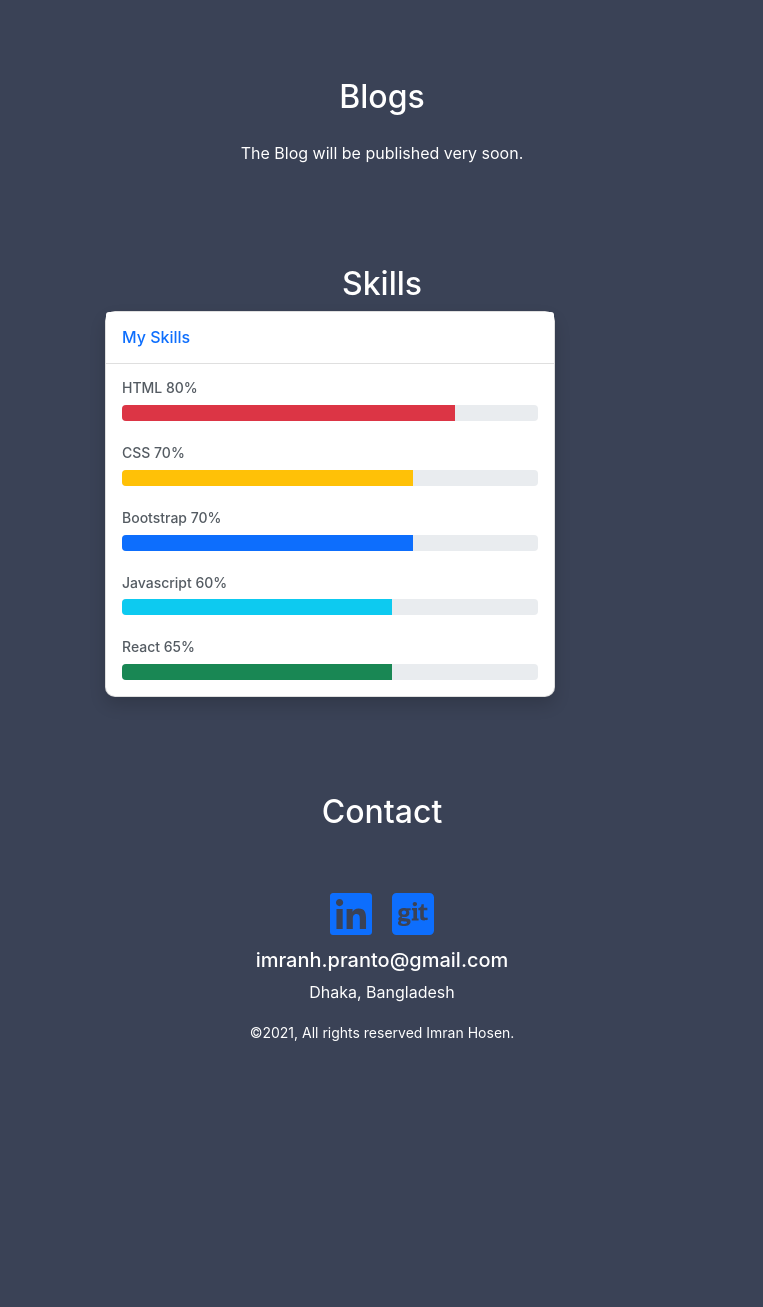
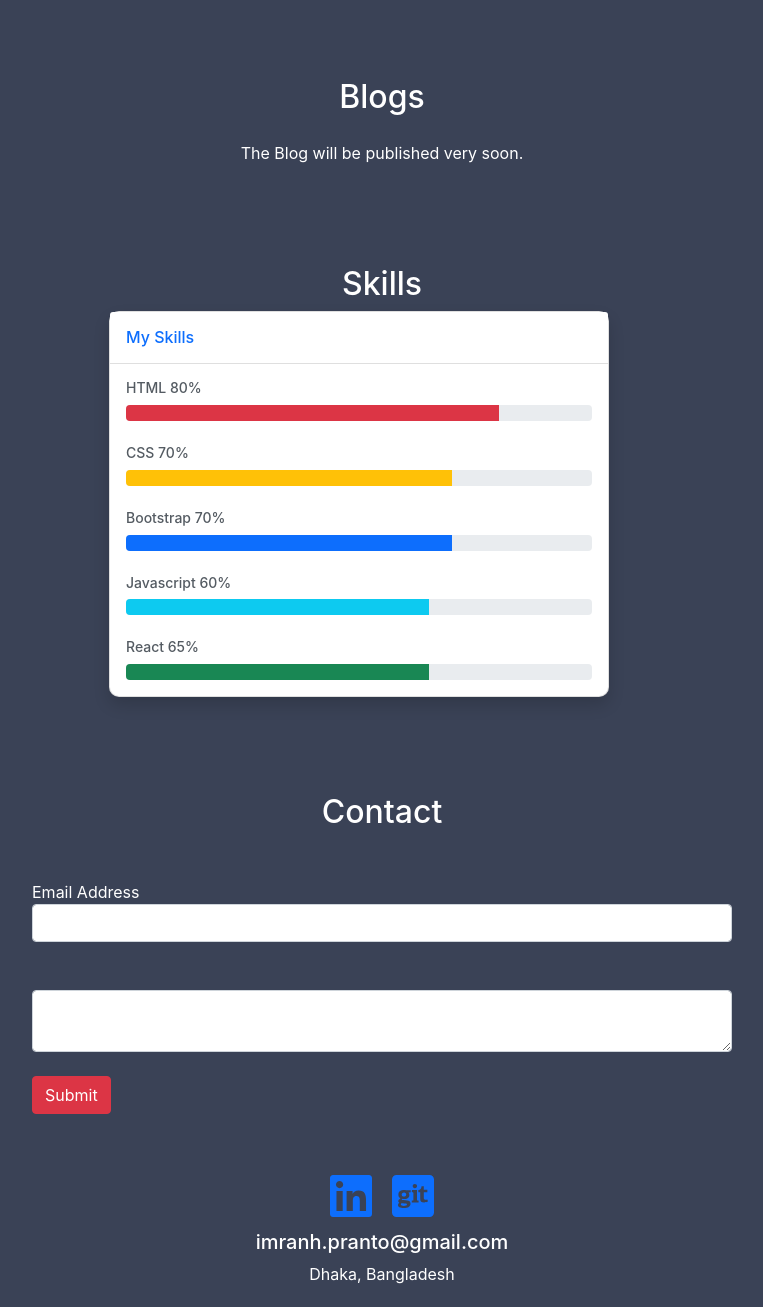
Before and after one commit to imranpranto04/my-portfolio, a React (Create React App) app: page / in a window 1280 px wide. Shown: the part 1789-3096 px from the top of the page, without its empty margins (258-1021 px from the left). Before the commit the page ends 2881 px from the top, so only its background shows below. Built offline with nearby package versions, Linux system fonts and the light colour scheme.

Commit message:
mail form done

```diff
--- a/package.json
+++ b/package.json
@@ -3,6 +3,7 @@
   "version": "0.1.0",
   "private": true,
   "dependencies": {
+    "@formspree/react": "^2.2.3",
     "@fortawesome/fontawesome-svg-core": "^1.2.35",
     "@fortawesome/free-brands-svg-icons": "^5.15.3",
     "@fortawesome/free-solid-svg-icons": "^5.15.3",
--- a/src/App.js
+++ b/src/App.js
@@ -7,7 +7,6 @@ import {
   Link
 } from "react-router-dom";
 import Home from './components/Home/Home/Home';
-import Projects from './components/Home/Projects/Projects';
 
 function App() {
   return (
--- a/src/components/Home/Contact/Contact.js
+++ b/src/components/Home/Contact/Contact.js
@@ -1,10 +1,42 @@
 import React from 'react';
 
+import { useForm, ValidationError } from '@formspree/react';
+
+
 const Contact = () => {
+
+    const [state, handleSubmit] = useForm("meqvekbd");
+    if (state.succeeded) {
+        return <p className="text-center text-white">Thanks for mailing!</p>;
+    }
+
     return (
         <section id="contact" className="container mt-5">
             <div className="text-center text-white">
                 <h2>Contact</h2>
+            </div>
+            <div className="d-flex justify-content-center my-5 text-white">
+
+                <form style={{width: '700px'}} action="https://formspree.io/f/meqvekbd"
+                    method="POST"
+                    onSubmit={handleSubmit}>
+                    <div class="form-group">
+                        <label htmlFor="email"> Email Address </label>
+                        <br />
+                        <input className="form-control" id="email" type="email" name="email" />
+                        <br />
+                        <ValidationError prefix="Email" field="email" errors={state.errors} />
+                        <br />
+
+                        <textarea className="form-control w-100" id="message" name="message"
+                        />
+
+                        <ValidationError prefix="Message" field="message" errors={state.errors} />
+
+                    </div>
+                    <br />
+                    <button type="submit" className="btn btn-danger" disabled={state.submitting}> Submit </button>
+                </form>
             </div>
         </section>
     );
--- a/src/components/Home/Skills/Skills.css
+++ b/src/components/Home/Skills/Skills.css
@@ -8,7 +8,7 @@
     display: flex;
     flex-direction: column;
     min-width: 0;
-    width: 450px;
+    width: 500px;
     word-wrap: break-word;
     background-color: #fff;
     background-clip: border-box;
--- a/src/components/Home/Skills/Skills.js
+++ b/src/components/Home/Skills/Skills.js
@@ -3,15 +3,11 @@ import './Skills.css';
 
 const Skills = () => {
     return (
-        // <section classNameNameName="container mt-5">
-        //     <div classNameNameName="text-center text-white">
-        //         <h2>Skills</h2>
-        //     </div>
-        <section id="skills" className="container d-flex justify-content-center mt-100">
+
+        <section id="skills" className="container  mt-100">
 
 
-
-        <div className="row">
+            <div className="row d-flex justify-content-center">
                 <h2 className="text-center text-white">Skills</h2>
                 <div className="col-md-6 mb-4">
                     <div className="card shadow mb-4">
@@ -21,23 +17,23 @@ const Skills = () => {
                         <div className="card-body">
                             <h4 className="small font-weight-bold">HTML<span className="float-right"> 80%</span></h4>
                             <div className="progress mb-4">
-                            <div className="progress-bar bg-danger" role="progressbar" style={{width: "80%"}} aria-valuenow="20" aria-valuemin="0" aria-valuemax="100"></div>
+                                <div className="progress-bar bg-danger" role="progressbar" style={{ width: "80%" }} aria-valuenow="20" aria-valuemin="0" aria-valuemax="100"></div>
                             </div>
                             <h4 className="small font-weight-bold">CSS<span className="float-right"> 70%</span></h4>
                             <div className="progress mb-4">
-                            <div className="progress-bar bg-warning" role="progressbar" style={{width: "70%"}} aria-valuenow="40" aria-valuemin="0" aria-valuemax="100"></div>
+                                <div className="progress-bar bg-warning" role="progressbar" style={{ width: "70%" }} aria-valuenow="40" aria-valuemin="0" aria-valuemax="100"></div>
                             </div>
                             <h4 className="small font-weight-bold">Bootstrap<span className="float-right"> 70%</span></h4>
                             <div className="progress mb-4">
-                            <div className="progress-bar" role="progressbar" style={{width: "70%"}} aria-valuenow="60" aria-valuemin="0" aria-valuemax="100"></div>
+                                <div className="progress-bar" role="progressbar" style={{ width: "70%" }} aria-valuenow="60" aria-valuemin="0" aria-valuemax="100"></div>
                             </div>
                             <h4 className="small font-weight-bold">Javascript<span className="float-right"> 60%</span></h4>
                             <div className="progress mb-4">
-                            <div className="progress-bar bg-info" role="progressbar" style={{width: "65%"}} aria-valuenow="65" aria-valuemin="0" aria-valuemax="100"></div>
+                                <div className="progress-bar bg-info" role="progressbar" style={{ width: "65%" }} aria-valuenow="65" aria-valuemin="0" aria-valuemax="100"></div>
                             </div>
                             <h4 className="small font-weight-bold">React<span className="float-right"> 65%</span></h4>
                             <div className="progress">
-                            <div className="progress-bar bg-success" role="progressbar" style={{width: "65%"}} aria-valuenow="65" aria-valuemin="0" aria-valuemax="100"></div>
+                                <div className="progress-bar bg-success" role="progressbar" style={{ width: "65%" }} aria-valuenow="65" aria-valuemin="0" aria-valuemax="100"></div>
                             </div>
                         </div>
                     </div>
```
Also changed, not shown: 1 other file (tests, documents, lock files or other folders). Lines whose indentation alone changed are shown as unchanged.
